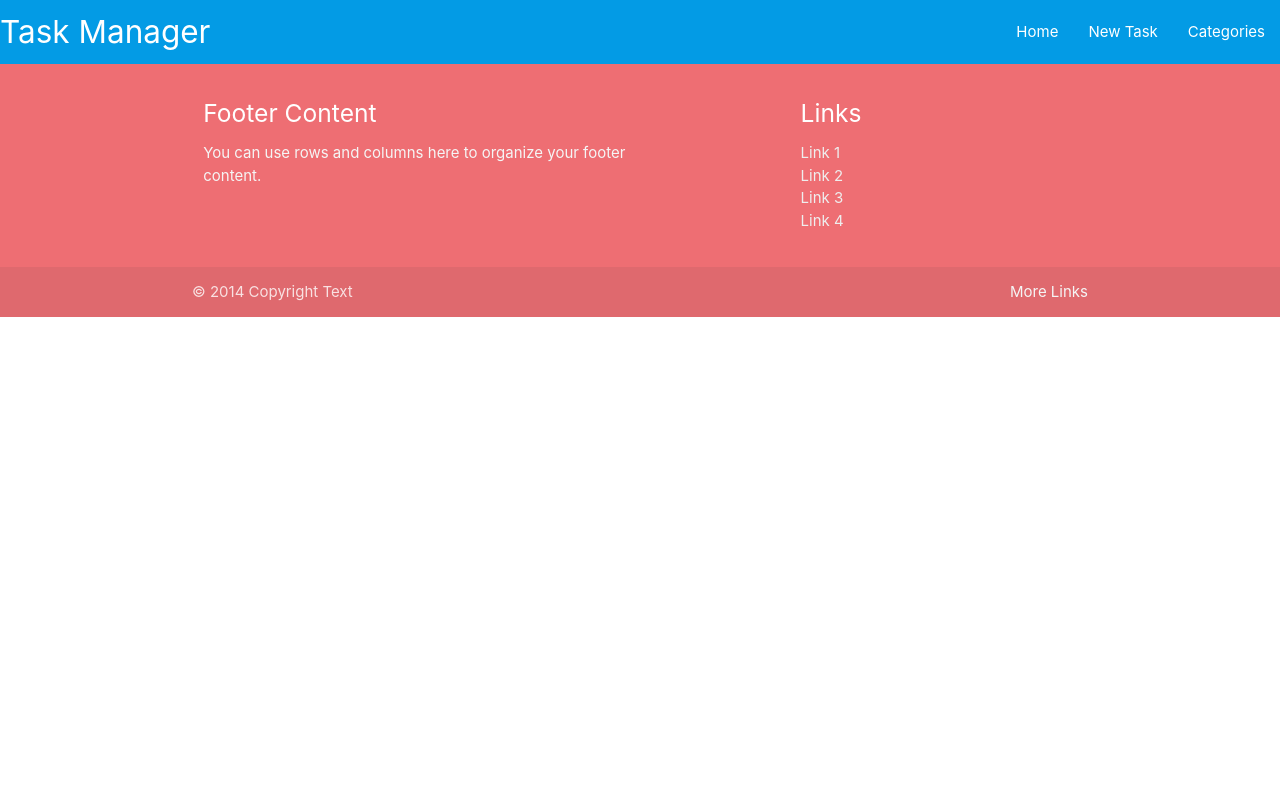
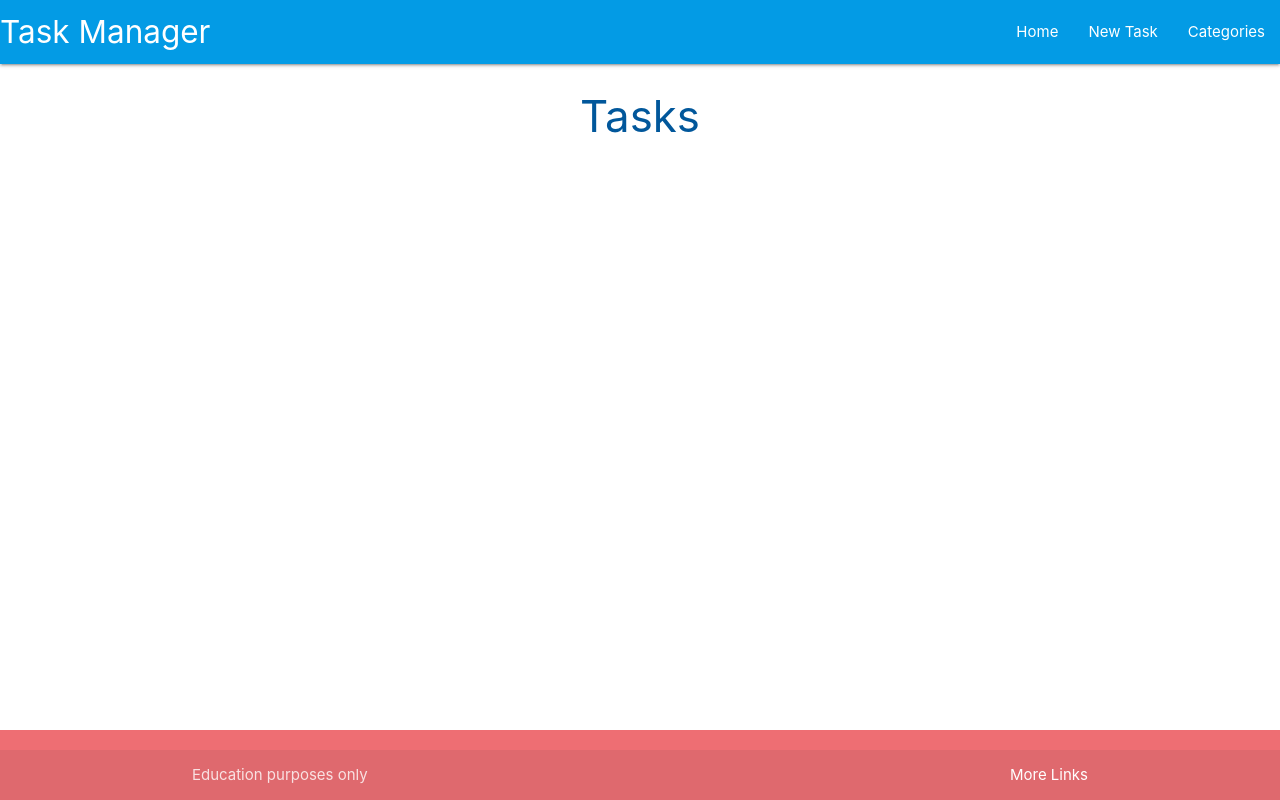
Before and after one commit to GavPri/Taskmanager, a Flask app: page / in a window 1280 px wide. Run offline with Flask 3, Linux system fonts and the light colour scheme.

Commit message:
added html and css

```diff
--- a/taskmanager/routes.py
+++ b/taskmanager/routes.py
@@ -5,4 +5,4 @@ from taskmanager.models import Category, Task
 
 @app.route("/")
 def home():
-    return render_template("base.html")
+    return render_template("tasks.html")
--- a/taskmanager/static/css/style.css
+++ b/taskmanager/static/css/style.css
@@ -0,0 +1,9 @@
+body {
+    display: flex;
+    min-height: 100vh;
+    flex-direction: column;
+  }
+
+  main {
+    flex: 1 0 auto;
+  }
--- a/taskmanager/static/js/script.js
+++ b/taskmanager/static/js/script.js
@@ -1,4 +1,5 @@
 document.addEventListener('DOMContentLoaded', function() {
-    var elems = document.querySelectorAll('.sidenav');
-    var instances = M.Sidenav.init(elems, options);
+    // sidenav initialization
+    var sidenav = document.querySelectorAll('.sidenav');
+    M.Sidenav.init(sidenav);
   });
--- a/taskmanager/templates/base.html
+++ b/taskmanager/templates/base.html
@@ -1,5 +1,6 @@
 <!DOCTYPE html>
 <html lang="en">
+
 <head>
     <meta charset="UTF-8">
     <meta name="viewport" content="width=device-width, initial-scale=1.0">
@@ -7,10 +8,12 @@
         integrity="sha512-iecdLmaskl7CVkqkXNQ/ZH/XLlvWZOJyj7Yy7tcenmpD1ypASozpmT/E0iPtmFIB46ZmdtAc9eNBvH0H/ZpiBw=="
         crossorigin="anonymous" referrerpolicy="no-referrer" />
     <!-- Compiled and minified CSS -->
-     <link rel="stylesheet" href="https://cdnjs.cloudflare.com/ajax/libs/materialize/1.0.0/css/materialize.min.css" type="text/css">
+    <link rel="stylesheet" href="https://cdnjs.cloudflare.com/ajax/libs/materialize/1.0.0/css/materialize.min.css"
+        type="text/css">
     <link rel="stylesheet" href="{{ url_for('static',filename='css/style.css') }}">
     <title>Task Manager</title>
 </head>
+
 <body>
     <!-- Top navbar -->
     <header>
@@ -20,16 +23,16 @@
                 <a href="#" data-target="mobile-demo" class="sidenav-trigger"><i class="fas fa-bars"></i></a>
                 <ul class="right hide-on-med-and-down">
                     <li><a href="{{ url_for('home') }}">Home</a></li>
-                    <li><a href="#">New Task</a></li>
-                    <li><a href="#">Categories</a></li>
+                    <li><a href="">New Task</a></li>
+                    <li><a href="">Categories</a></li>
                 </ul>
             </div>
         </nav>
         <!-- Mobile Sidebar -->
         <ul class="sidenav" id="mobile-demo">
             <li><a href="{{ url_for('home') }}">Home</a></li>
-            <li><a href="#">New Task</a></li>
-            <li><a href="#">Categories</a></li>
+            <li><a href="">New Task</a></li>
+            <li><a href="">Categories</a></li>
     </header>
     <!-- Block content -->
     <main class="container">
@@ -38,28 +41,11 @@
         {% endblock %}
     </main>
     <!-- Footer -->
-    <footer class="page-footer">
-        <div class="container">
-          <div class="row">
-            <div class="col l6 s12">
-              <h5 class="white-text">Footer Content</h5>
-              <p class="grey-text text-lighten-4">You can use rows and columns here to organize your footer content.</p>
-            </div>
-            <div class="col l4 offset-l2 s12">
-              <h5 class="white-text">Links</h5>
-              <ul>
-                <li><a class="grey-text text-lighten-3" href="#!">Link 1</a></li>
-                <li><a class="grey-text text-lighten-3" href="#!">Link 2</a></li>
-                <li><a class="grey-text text-lighten-3" href="#!">Link 3</a></li>
-                <li><a class="grey-text text-lighten-3" href="#!">Link 4</a></li>
-              </ul>
-            </div>
-          </div>
-        </div>
+    <footer class="page-footer blue-darken">
         <div class="footer-copyright">
             <div class="container">
-          © 2014 Copyright Text
-          <a class="grey-text text-lighten-4 right" href="#!">More Links</a>
+                Education purposes only
+                <a class="white-text text-lighten-4 right" href="#!">More Links</a>
             </div>
         </div>
     </footer>
@@ -68,4 +54,5 @@
     <script src="https://cdnjs.cloudflare.com/ajax/libs/materialize/1.0.0/js/materialize.min.js"></script>
     <script src="{{ url_for('static', filename='js/script.js')}}"></script>
 </body>
+
 </html>
--- /dev/null
+++ b/taskmanager/templates/tasks.html
@@ -0,0 +1,4 @@
+{% extends "base.html" %}
+{% block content %}
+<h3 class="light-blue-text text-darken-4 center-align">Tasks</h3>
+{% endblock %}
```
Lines whose indentation alone changed are shown as unchanged.
